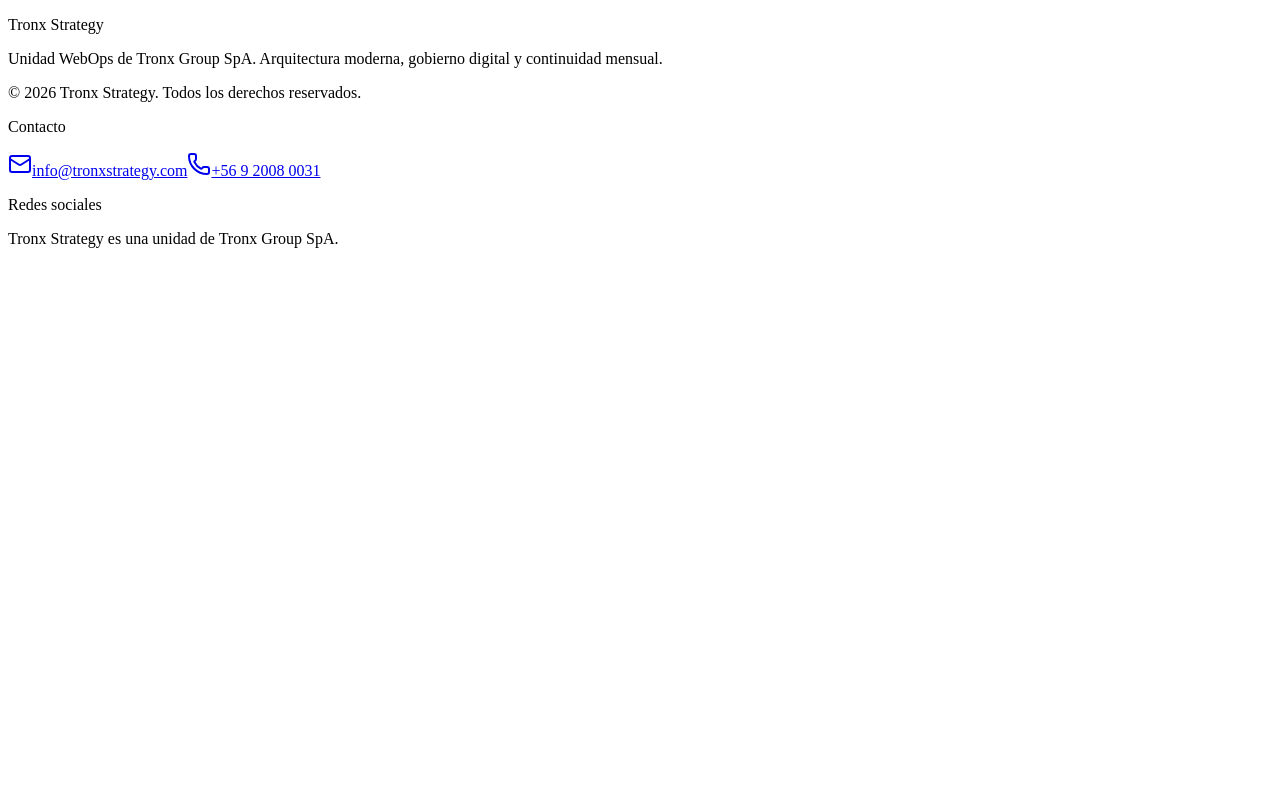
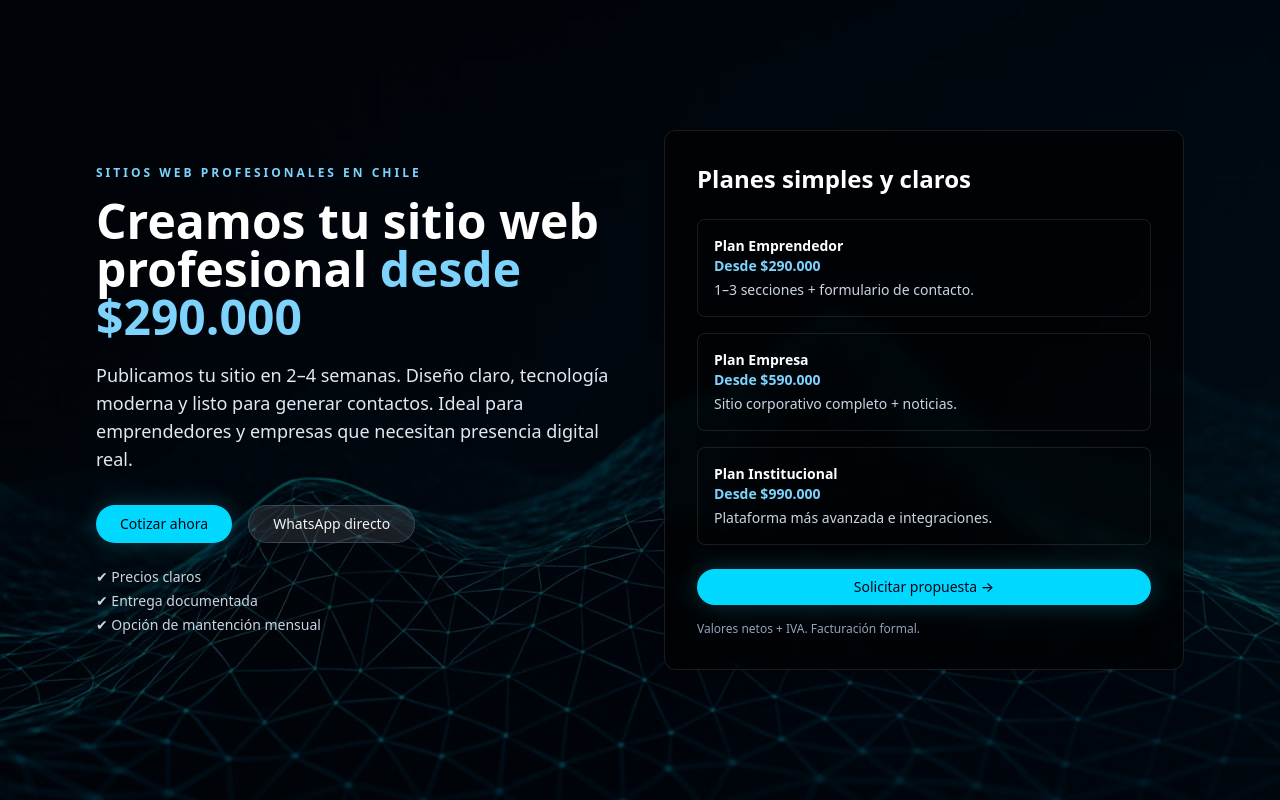
Before and after one commit to TronxGroup/Tronx-Strategy, a Next.js app: page / in a window 1280 px wide. Shown: the top 800 px of the page. Built offline with nearby package versions, Linux system fonts and the light colour scheme.

Commit message:
Update layout.tsx

```diff
--- a/app/layout.tsx
+++ b/app/layout.tsx
@@ -1,101 +1,32 @@
-// components/site/footer.tsx
+// app/layout.tsx
 
-import { Instagram, Linkedin, Mail, Phone } from "lucide-react";
+import type { Metadata } from "next";
+import "./globals.css";
+import Footer from "../components/site/footer";
 
-export interface FooterProps {
-  instagram?: string;
-  linkedin?: string;
-}
+export const metadata: Metadata = {
+  title: "Tronx Strategy",
+  description:
+    "Unidad WebOps de Tronx Group. Sitios corporativos modernos en Next.js.",
+};
 
-export default function Footer({
-  instagram,
-  linkedin,
-}: FooterProps) {
-  const year = new Date().getFullYear();
+export default function RootLayout({
+  children,
+}: {
+  children: React.ReactNode;
+}) {
+  return (
+    <html lang="es">
+      <body className="bg-slate-950 text-slate-100 antialiased">
 
-  return (
-    <footer className="border-t border-slate-800 bg-slate-950">
-      <div className="mx-auto max-w-6xl px-4 py-14">
+        {children}
 
-        <div className="grid gap-10 md:grid-cols-3">
+        <Footer
+          instagram="https://www.instagram.com/tronxstrategy"
+          linkedin="https://www.linkedin.com/company/tronx-strategy"
+        />
 
-          {/* Marca */}
-          <div className="space-y-3">
-            <p className="text-sm font-semibold text-white tracking-wide">
-              Tronx Strategy
-            </p>
-
-            <p className="text-sm text-slate-400">
-              Unidad WebOps de Tronx Group SpA.
-              Arquitectura moderna, gobierno digital y continuidad mensual.
-            </p>
-
-            <p className="text-xs text-slate-500">
-              © {year} Tronx Strategy. Todos los derechos reservados.
-            </p>
-          </div>
-
-          {/* Contacto */}
-          <div className="space-y-3 text-sm text-slate-400">
-            <p className="font-semibold text-white">Contacto</p>
-
-            <a
-              href="mailto:info@tronxstrategy.com"
-              className="flex items-center gap-2 hover:text-white transition"
-            >
-              <Mail className="w-4 h-4 text-sky-400" />
-              info@tronxstrategy.com
-            </a>
-
-            <a
-              href="https://wa.me/56920080031"
-              target="_blank"
-              rel="noopener noreferrer"
-              className="flex items-center gap-2 hover:text-white transition"
-            >
-              <Phone className="w-4 h-4 text-green-400" />
-              +56 9 2008 0031
-            </a>
-          </div>
-
-          {/* Redes */}
-          <div className="space-y-3">
-            <p className="text-sm font-semibold text-white">
-              Redes sociales
-            </p>
-
-            <div className="flex gap-4">
-              {instagram && (
-                <a
-                  href={instagram}
-                  target="_blank"
-                  rel="noopener noreferrer"
-                  className="p-2 rounded-full border border-slate-700 text-slate-400 hover:border-sky-400 hover:text-white transition"
-                >
-                  <Instagram className="w-4 h-4" />
-                </a>
-              )}
-
-              {linkedin && (
-                <a
-                  href={linkedin}
-                  target="_blank"
-                  rel="noopener noreferrer"
-                  className="p-2 rounded-full border border-slate-700 text-slate-400 hover:border-sky-400 hover:text-white transition"
-                >
-                  <Linkedin className="w-4 h-4" />
-                </a>
-              )}
-            </div>
-          </div>
-
-        </div>
-
-        <div className="mt-10 border-t border-slate-800 pt-6 text-center text-xs text-slate-600">
-          Tronx Strategy es una unidad de Tronx Group SpA.
-        </div>
-
-      </div>
-    </footer>
+      </body>
+    </html>
   );
 }
```
